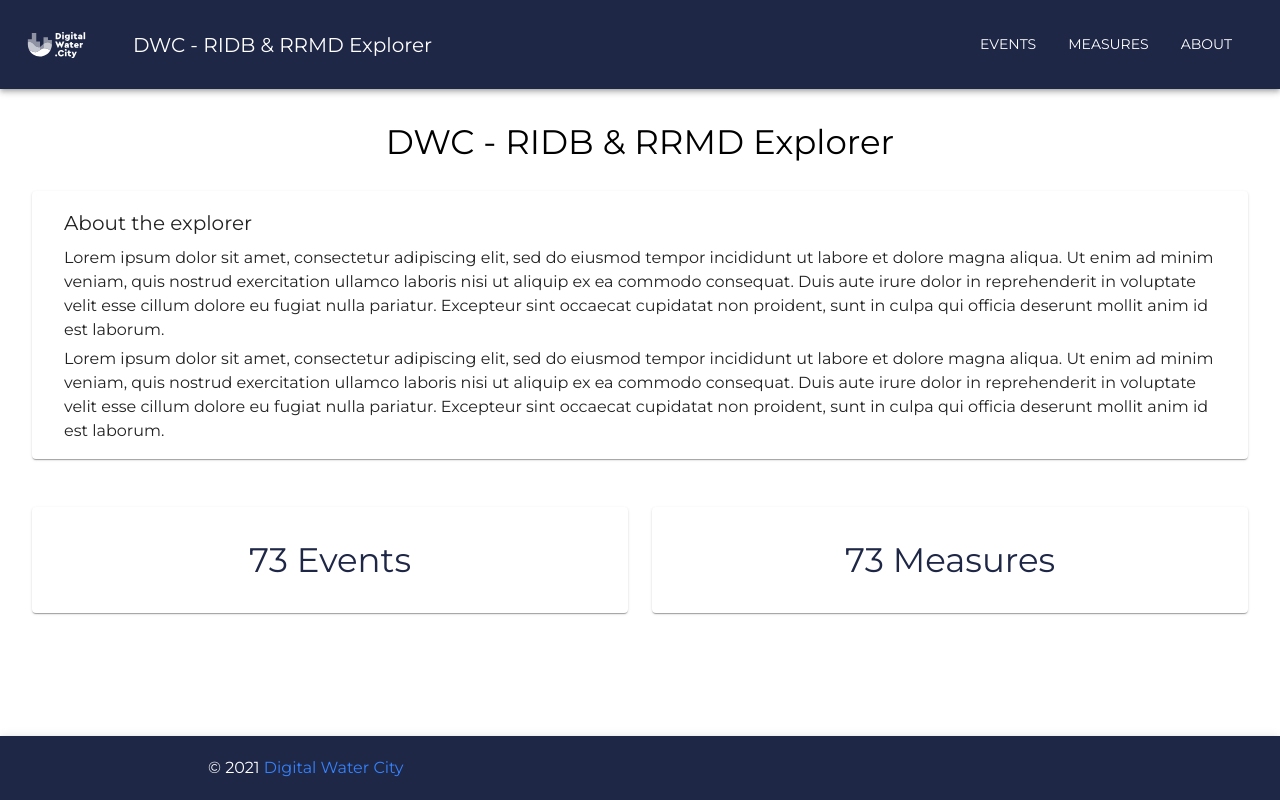
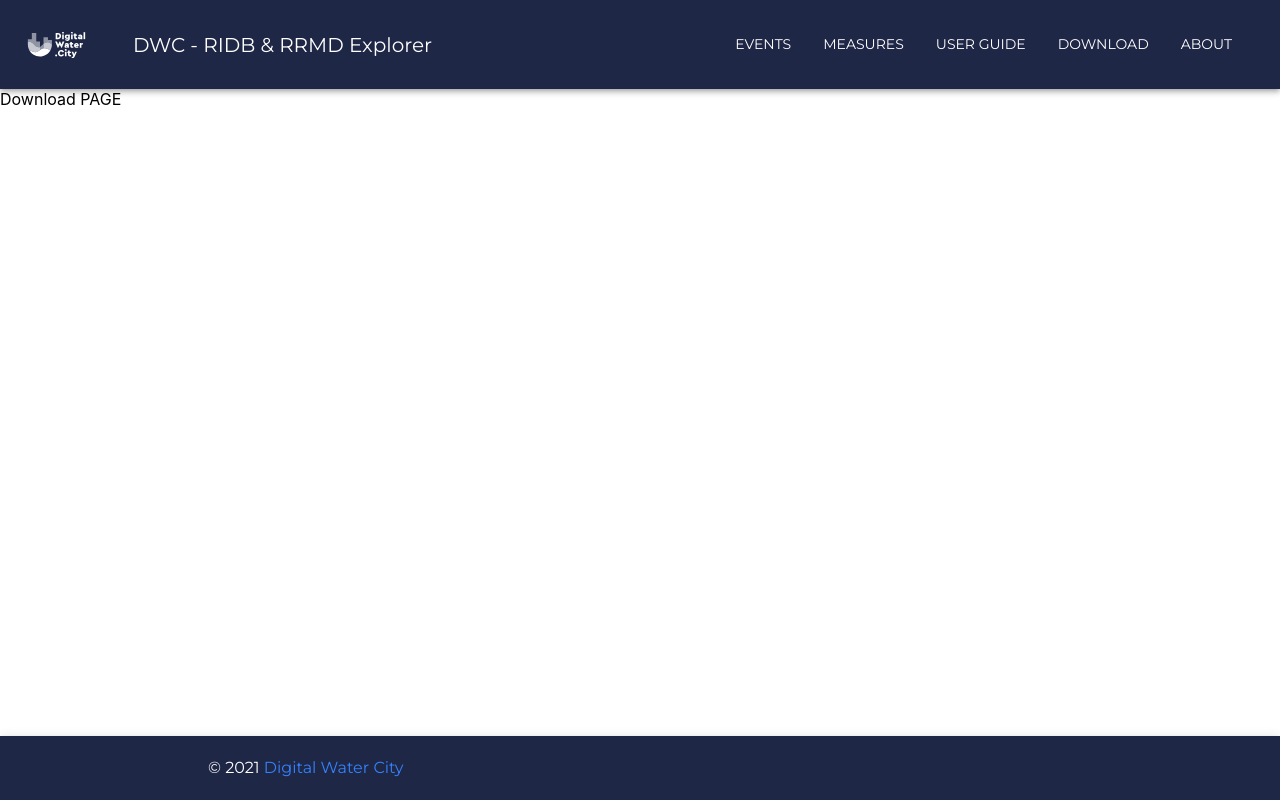
Before and after one commit to SINTEF-Infosec/dwc-risk-explorer, a React (Create React App) app: page /download in a window 1280 px wide. Built offline with nearby package versions, Linux system fonts and the light colour scheme.

Commit message:
Start adding new pages.

```diff
--- a/src/App.js
+++ b/src/App.js
@@ -16,6 +16,8 @@ import {themeDWC} from "./theme";
 import Footer from "./Components/Footer";
 import Box from "@material-ui/core/Box";
 import './App.css';
+import UserGuidePage from "./Pages/UserGuidePage";
+import DownloadPage from "./Pages/DownloadPage";
 
 function App() {
     return (
@@ -39,6 +41,12 @@ function App() {
                             <Route path="/measures">
                                 <MeasuresPage/>
                             </Route>
+                            <Route path="/user-guide">
+                                <UserGuidePage/>
+                            </Route>
+                            <Route path="/download">
+                                <DownloadPage/>
+                            </Route>
                             <Route path="/about">
                                 <AboutPage/>
                             </Route>
--- a/src/Components/AppBar.jsx
+++ b/src/Components/AppBar.jsx
@@ -80,6 +80,20 @@ export default function MainAppBar() {
                 </Button>
             </MenuItem>
             <MenuItem>
+                <Button aria-label="user-guide" color="inherit" onClick={() => {
+                    history.push('/user-guide')
+                }}>
+                    User Guide
+                </Button>
+            </MenuItem>
+            <MenuItem>
+                <Button aria-label="Download" color="inherit" onClick={() => {
+                    history.push('/download')
+                }}>
+                    Download
+                </Button>
+            </MenuItem>
+            <MenuItem>
                 <Button aria-label="events" color="inherit" onClick={() => {
                     history.push('/about')
                 }}>
@@ -117,7 +131,19 @@ export default function MainAppBar() {
                                 }}>
                             Measures
                         </Button>
-                        <Button className={classes.menuButton} aria-label="measures" color="inherit"
+                        <Button className={classes.menuButton} aria-label="user-guide" color="inherit"
+                                onClick={() => {
+                                    history.push('/user-guide')
+                                }}>
+                            User guide
+                        </Button>
+                        <Button className={classes.menuButton} aria-label="download" color="inherit"
+                                onClick={() => {
+                                    history.push('/download')
+                                }}>
+                            Download
+                        </Button>
+                        <Button className={classes.menuButton} aria-label="about" color="inherit"
                                 onClick={() => {
                                     history.push('/about')
                                 }}>
--- /dev/null
+++ b/src/Pages/DownloadPage.jsx
@@ -0,0 +1,11 @@
+import React from "react";
+
+function DownloadPage() {
+    return (
+        <div>
+            Download PAGE
+        </div>
+    )
+}
+
+export default DownloadPage;
--- /dev/null
+++ b/src/Pages/UserGuidePage.jsx
@@ -0,0 +1,11 @@
+import React from "react";
+
+function UserGuidePage() {
+    return (
+        <div>
+            User Guide PAGE
+        </div>
+    )
+}
+
+export default UserGuidePage;
```
